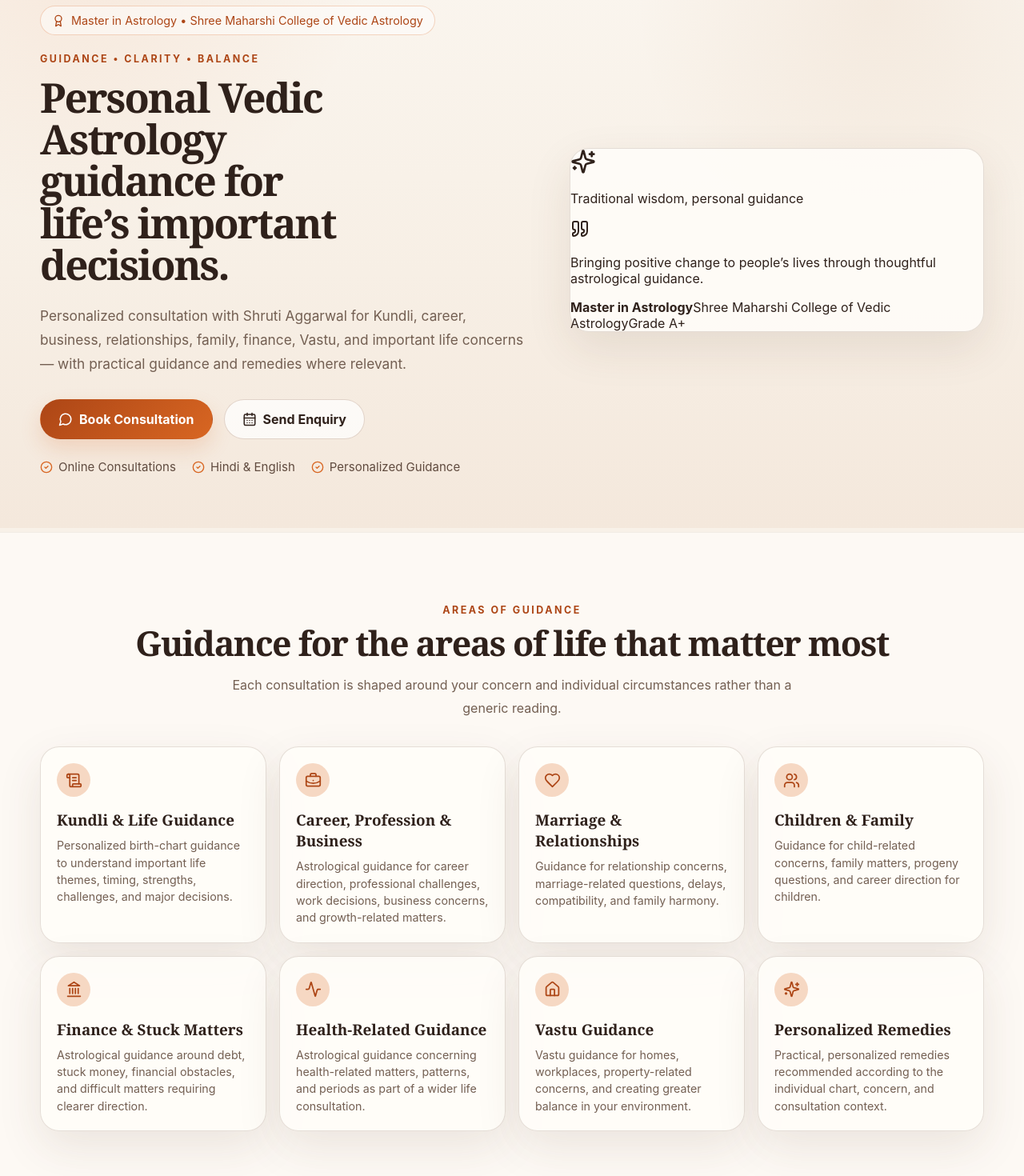
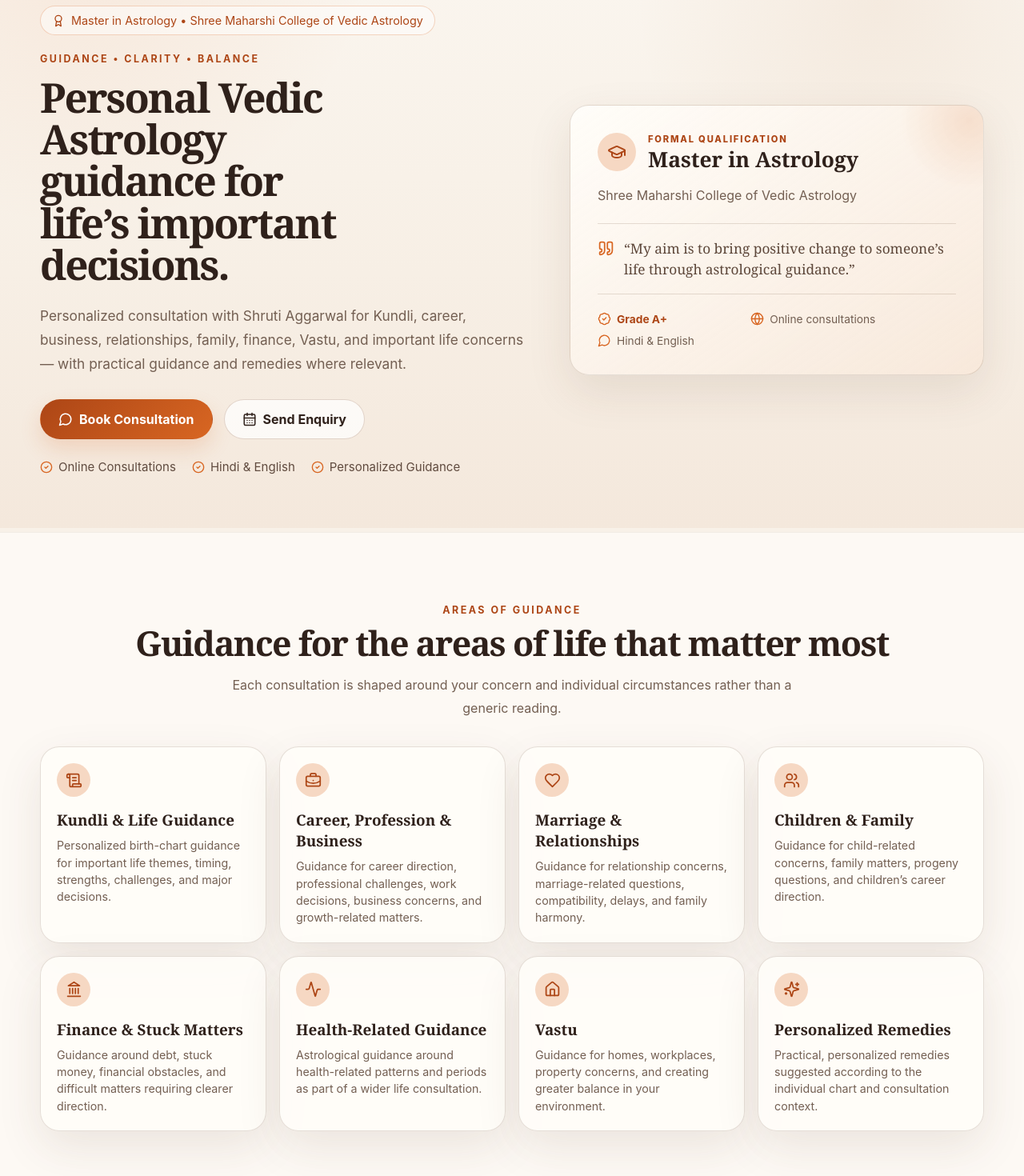
Before and after one commit to nishnataggarwal1-creator/shruti-astrology-site, a React (Vite) app: page / in a window 1280 px wide. Shown: the part 140-1610 px from the top of the page at 80% size. Built offline with nearby package versions, Linux system fonts and the light colour scheme.

Commit message:
Update App.jsx

```diff
--- a/src/App.jsx
+++ b/src/App.jsx
@@ -39,49 +39,49 @@ const SERVICES = [
     title: "Kundli & Life Guidance",
     icon: ScrollText,
     description:
-      "Personalized birth-chart guidance to understand important life themes, timing, strengths, challenges, and major decisions.",
+      "Personalized birth-chart guidance for important life themes, timing, strengths, challenges, and major decisions.",
   },
   {
     title: "Career, Profession & Business",
     icon: BriefcaseBusiness,
     description:
-      "Astrological guidance for career direction, professional challenges, work decisions, business concerns, and growth-related matters.",
+      "Guidance for career direction, professional challenges, work decisions, business concerns, and growth-related matters.",
   },
   {
     title: "Marriage & Relationships",
     icon: Heart,
     description:
-      "Guidance for relationship concerns, marriage-related questions, delays, compatibility, and family harmony.",
+      "Guidance for relationship concerns, marriage-related questions, compatibility, delays, and family harmony.",
   },
   {
     title: "Children & Family",
     icon: Users,
     description:
-      "Guidance for child-related concerns, family matters, progeny questions, and career direction for children.",
+      "Guidance for child-related concerns, family matters, progeny questions, and children’s career direction.",
   },
   {
     title: "Finance & Stuck Matters",
     icon: Landmark,
     description:
-      "Astrological guidance around debt, stuck money, financial obstacles, and difficult matters requiring clearer direction.",
+      "Guidance around debt, stuck money, financial obstacles, and difficult matters requiring clearer direction.",
   },
   {
     title: "Health-Related Guidance",
     icon: Activity,
     description:
-      "Astrological guidance concerning health-related matters, patterns, and periods as part of a wider life consultation.",
+      "Astrological guidance around health-related patterns and periods as part of a wider life consultation.",
   },
   {
-    title: "Vastu Guidance",
+    title: "Vastu",
     icon: Home,
     description:
-      "Vastu guidance for homes, workplaces, property-related concerns, and creating greater balance in your environment.",
+      "Guidance for homes, workplaces, property concerns, and creating greater balance in your environment.",
   },
   {
     title: "Personalized Remedies",
     icon: Sparkles,
     description:
-      "Practical, personalized remedies recommended according to the individual chart, concern, and consultation context.",
+      "Practical, personalized remedies suggested according to the individual chart and consultation context.",
   },
 ];
 
@@ -261,22 +261,26 @@ export default function App() {
               </motion.div>
 
               <motion.div initial={{ opacity: 0, y: 16 }} animate={{ opacity: 1, y: 0 }} transition={{ duration: 0.55, delay: 0.08 }}>
-                <Card className="hero-visual-card">
-                  <div className="celestial-mark" aria-hidden="true">
-                    <span className="orbit orbit-one" />
-                    <span className="orbit orbit-two" />
-                    <span className="orbit orbit-three" />
-                    <Sparkles size={32} />
+                <Card className="hero-credential-card">
+                  <div className="hero-credential-heading">
+                    <div className="hero-credential-icon"><GraduationCap size={24} /></div>
+                    <div>
+                      <p className="hero-credential-label">Formal qualification</p>
+                      <h2>{BUSINESS.credential}</h2>
+                    </div>
                   </div>
-                  <p className="hero-visual-kicker">Traditional wisdom, personal guidance</p>
-                  <div className="hero-quote refined-quote">
-                    <Quote size={24} />
-                    <p>Bringing positive change to people’s lives through thoughtful astrological guidance.</p>
+
+                  <p className="hero-credential-institute">{BUSINESS.institute}</p>
+
+                  <div className="hero-credential-quote">
+                    <Quote size={21} />
+                    <p>“My aim is to bring positive change to someone’s life through astrological guidance.”</p>
                   </div>
-                  <div className="credential-strip compact-credential">
-                    <strong>{BUSINESS.credential}</strong>
-                    <span>{BUSINESS.institute}</span>
-                    <span>Grade {BUSINESS.grade}</span>
+
+                  <div className="hero-credential-meta">
+                    <span><BadgeCheck size={17} /> Grade {BUSINESS.grade}</span>
+                    <span><Globe size={17} /> Online consultations</span>
+                    <span><MessageCircle size={17} /> Hindi & English</span>
                   </div>
                 </Card>
               </motion.div>
@@ -296,7 +300,7 @@ export default function App() {
                   const Icon = item.icon;
                   return (
                     <motion.div key={item.title} initial={{ opacity: 0, y: 16 }} whileInView={{ opacity: 1, y: 0 }} viewport={{ once: true, amount: 0.15 }} transition={{ duration: 0.4, delay: index * 0.04 }}>
-                      <Card className={`service-card ${item.title === "Vastu Guidance" ? "service-featured" : ""}`}>
+                      <Card className="service-card">
                         <div className="icon-box"><Icon size={21} /></div>
                         <h3>{item.title}</h3>
                         <p>{item.description}</p>
```
